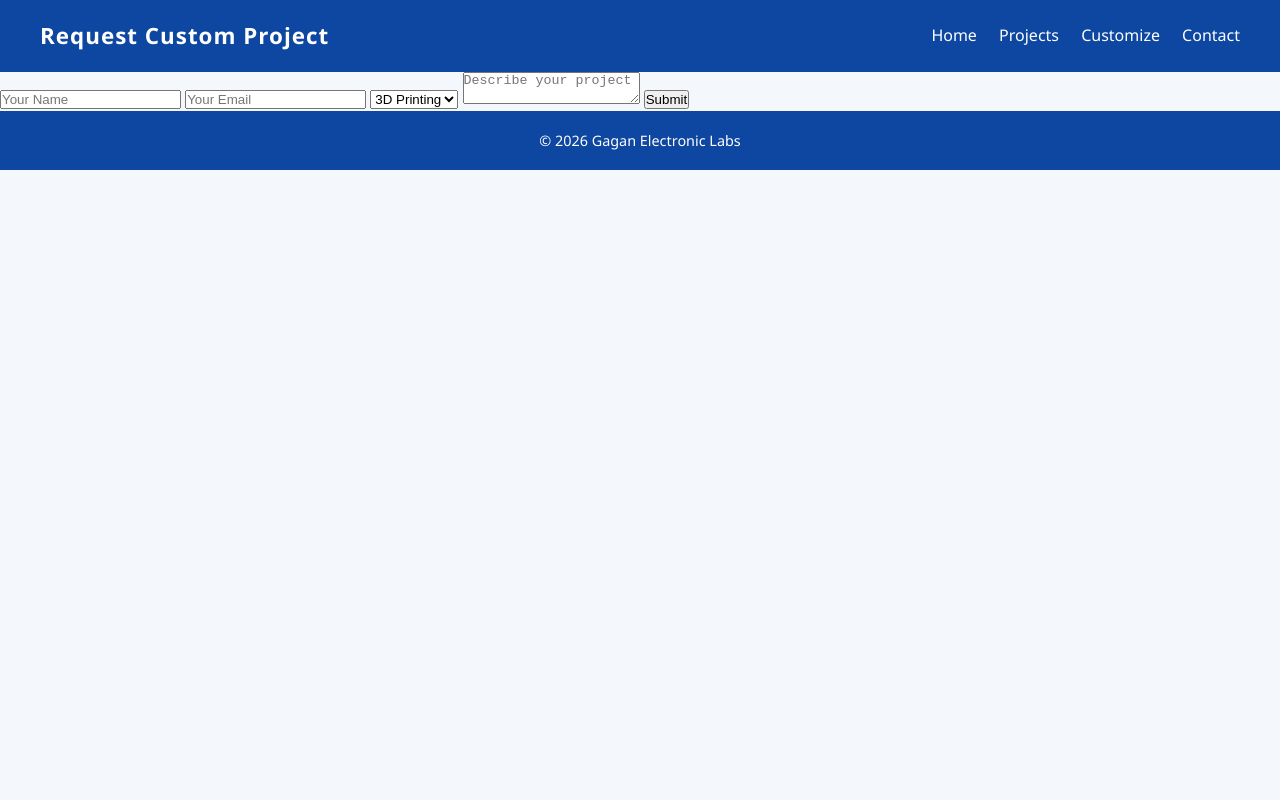
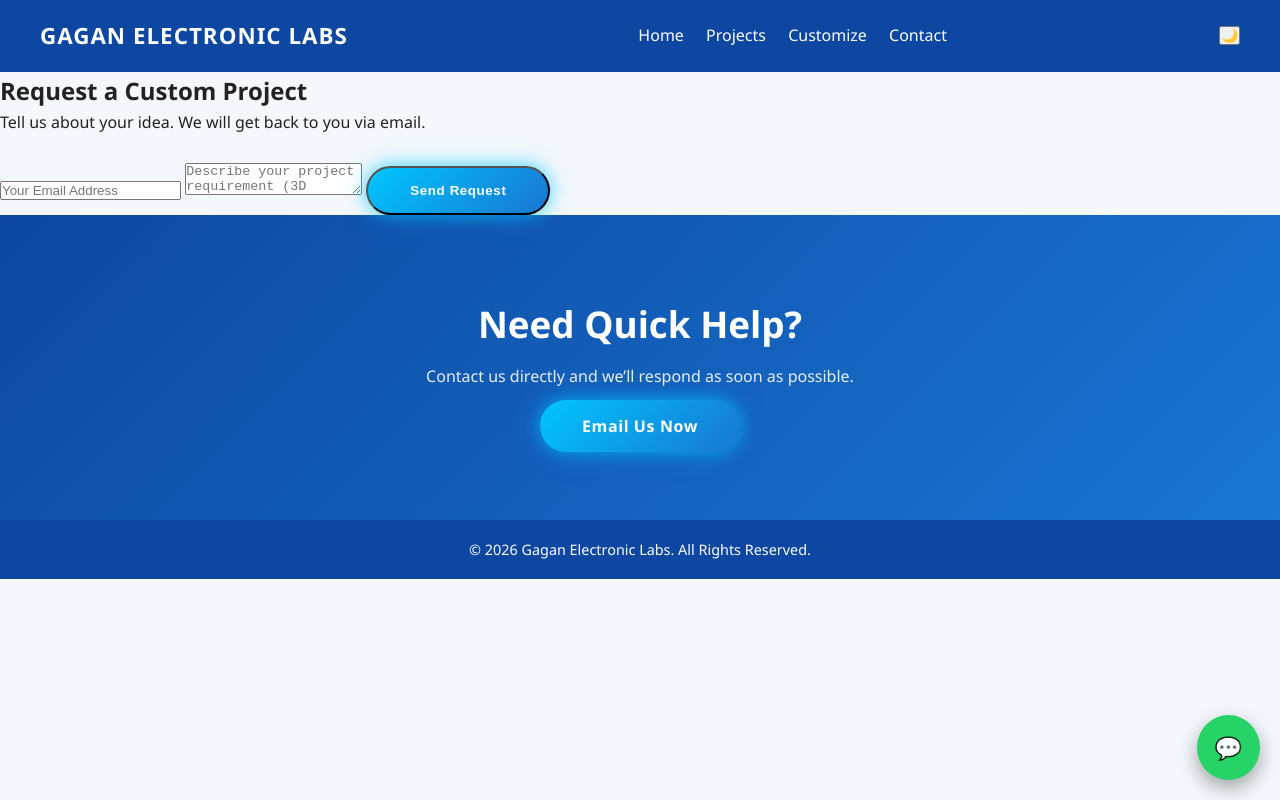
Before and after one commit to guruc267/gagan-electronic-labs, a plain HTML site: page customize.html in a window 1280 px wide. Drawn offline with Linux system fonts and the light colour scheme.

Commit message:
Revise customize.html for project requests and SEO
Updated the title and added SEO meta tags. Replaced the header title and modified the form section for project requests.

```diff
--- a/customize.html
+++ b/customize.html
@@ -1,36 +1,87 @@
 <!DOCTYPE html>
 <html lang="en">
 <head>
-<meta charset="UTF-8">
-<title>Customize | GAGAN ELECTRONIC LABS</title>
-<link rel="stylesheet" href="style.css">
-<script defer src="script.js"></script>
+  <meta charset="UTF-8">
+  <title>Request Custom Project | GAGAN ELECTRONIC LABS</title>
+
+  <!-- SEO -->
+  <meta name="description" content="Request custom 3D printing and electronics projects from Gagan Electronic Labs">
+  <meta name="viewport" content="width=device-width, initial-scale=1.0">
+
+  <link rel="stylesheet" href="style.css">
+  <script defer src="script.js"></script>
 </head>
 <body>
 
+<!-- HEADER -->
 <header>
-  <h1>Request Custom Project</h1>
+  <h1>GAGAN ELECTRONIC LABS</h1>
   <nav>
     <a href="index.html">Home</a>
     <a href="projects.html">Projects</a>
     <a href="customize.html">Customize</a>
     <a href="contact.html">Contact</a>
   </nav>
+
+  <!-- Dark Mode Toggle -->
+  <button id="darkToggle" title="Toggle Dark Mode">🌙</button>
 </header>
 
-<form class="form" action="https://formspree.io/f/xxxxxx" method="POST" onsubmit="return validateForm()">
-  <input type="text" id="name" placeholder="Your Name">
-  <input type="email" id="email" placeholder="Your Email">
-  <select>
-    <option>3D Printing</option>
-    <option>Electronics</option>
-    <option>Both</option>
-  </select>
-  <textarea id="message" placeholder="Describe your project"></textarea>
-  <button type="submit">Submit</button>
-</form>
+<!-- FORM SECTION -->
+<section class="form-section">
+  <h2>Request a Custom Project</h2>
+  <p>
+    Tell us about your idea. We will get back to you via email.
+  </p>
 
-<footer>© 2026 Gagan Electronic Labs</footer>
+  <form
+    class="custom-form"
+    action="https://formspree.io/f/mvzbqqry"
+    method="POST"
+  >
+    <input
+      type="email"
+      name="email"
+      placeholder="Your Email Address"
+      required
+    >
+
+    <textarea
+      name="message"
+      placeholder="Describe your project requirement (3D printing / electronics / IoT etc.)"
+      required
+    ></textarea>
+
+    <button type="submit" class="btn">
+      Send Request
+    </button>
+  </form>
+</section>
+
+<!-- CTA SECTION -->
+<section class="cta">
+  <h2>Need Quick Help?</h2>
+  <p>Contact us directly and we’ll respond as soon as possible.</p>
+
+  <a class="btn" href="mailto:gaganelectronicslab@gmail.com">
+    Email Us Now
+  </a>
+</section>
+
+<!-- FOOTER -->
+<footer>
+  © 2026 Gagan Electronic Labs. All Rights Reserved.
+</footer>
+
+<!-- WHATSAPP FLOATING BUTTON -->
+<a
+  href="https://wa.me/916301509299"
+  class="whatsapp"
+  target="_blank"
+  title="Chat on WhatsApp"
+>
+  💬
+</a>
 
 </body>
 </html>
```
